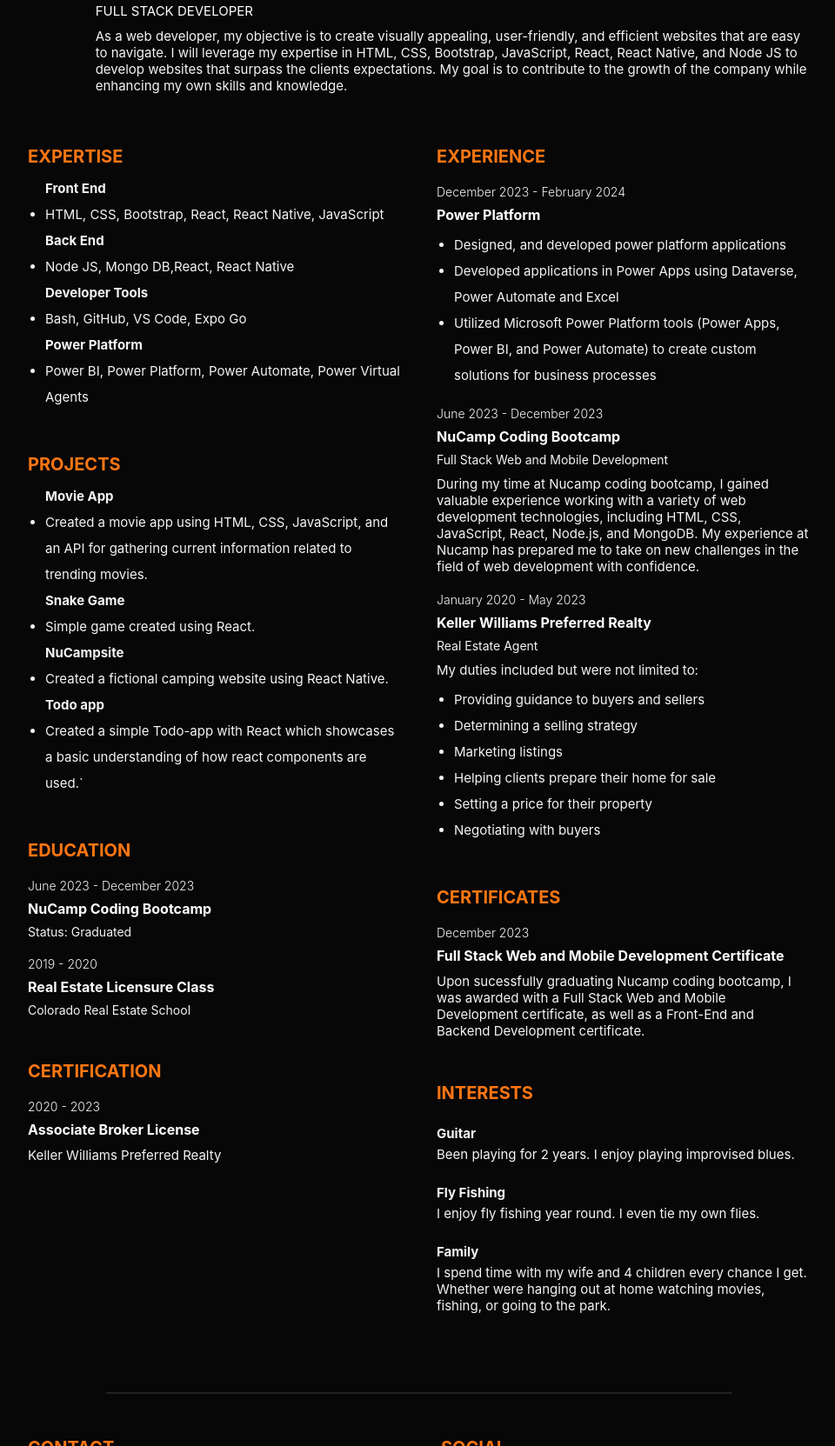
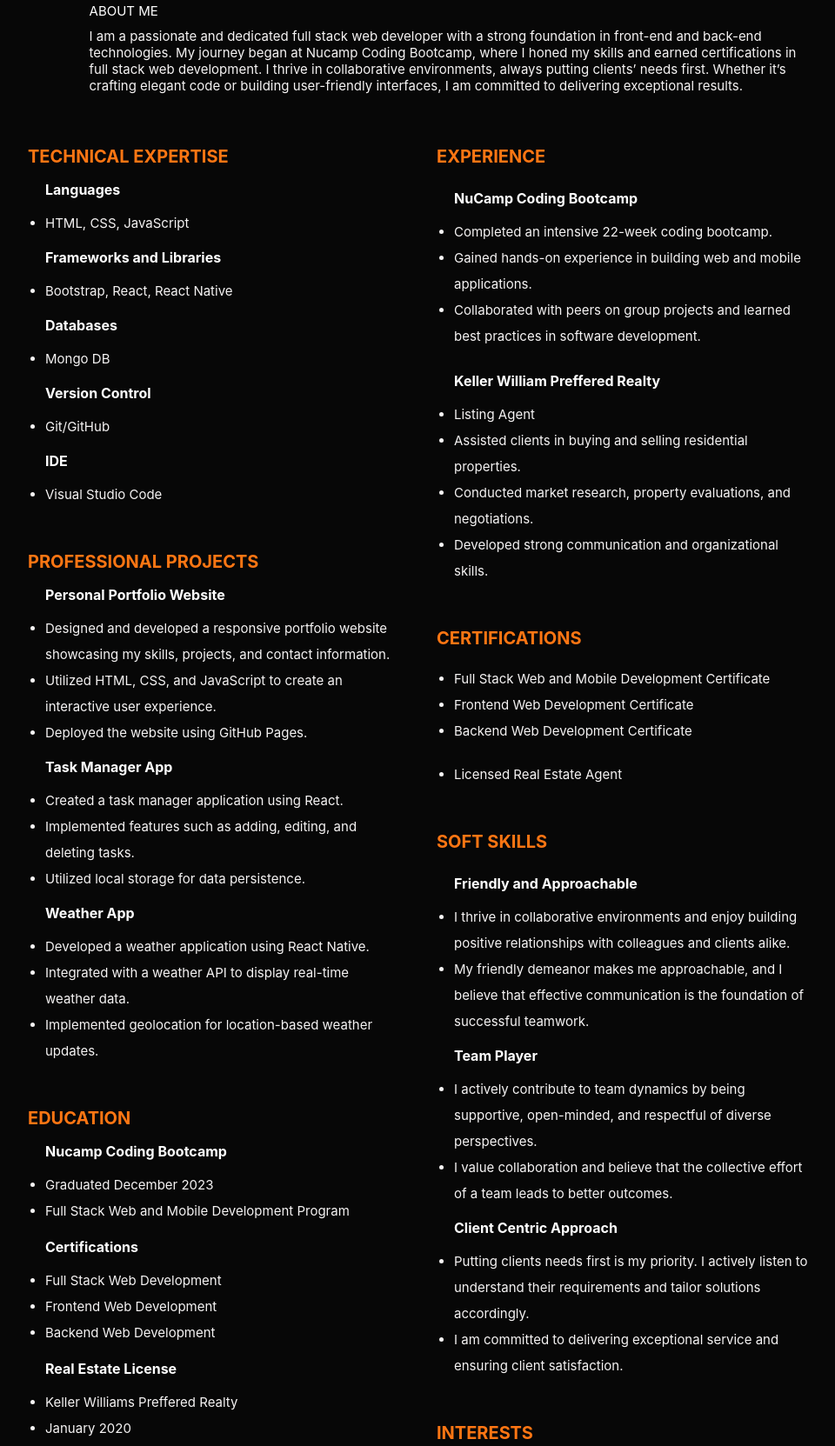
Before and after one commit to JasonGoodnight/resume, a plain HTML site: page index.html in a window 1280 px wide. Shown: the part 173-1836 px from the top of the page at 87% size, without its empty margins (158-1118 px from the left). Drawn offline with nearby package versions, Linux system fonts and the light colour scheme.

Commit message:
Complete Resume Update

```diff
--- a/index.html
+++ b/index.html
@@ -22,15 +22,9 @@
             <span class="profile_name_firstName">Jason</span>
             <span class="profile_name_lastName">Goodnight</span>
           </h1>
-          <p class="profile_title">Full Stack Developer</p>
+          <p class="profile_title">About Me</p>
           <p class="description profile_description">
-            As a web developer, my objective is to create visually appealing, user-friendly, and efficient
-             websites that
-            are easy to navigate.
-             I will leverage my expertise in HTML, CSS, Bootstrap, JavaScript, React, React Native,
-            and Node JS to develop websites that surpass the clients expectations.
-             My goal is to contribute to the
-            growth of the company while enhancing my own skills and knowledge.
+            I am a passionate and dedicated full stack web developer with a strong foundation in front-end and back-end technologies. My journey began at Nucamp Coding Bootcamp, where I honed my skills and earned certifications in full stack web development. I thrive in collaborative environments, always putting clients’ needs first. Whether it’s crafting elegant code or building user-friendly interfaces, I am committed to delivering exceptional results.
           </p>
           <!--<a class="downloadBtn" href="./cv.pdf" download="Resume.pdf">Download Resume</a>-->
         </div>
@@ -38,30 +32,36 @@
     </div>
     <div class="group-1">
       <div class="skills">
-        <h3 class="title">Expertise</h3>
+        <h3 class="title">Technical Expertise</h3>
         <ul class="skills_list description">
-          <h4>Front End</h4>
-          <li>HTML, CSS, Bootstrap, React, React Native, JavaScript</li>
-          <h4>Back End</h4>
-          <li>Node JS, Mongo DB,React, React Native</li>
-          <h4>Developer Tools</h4>
-          <li>Bash, GitHub, VS Code, Expo Go</li>
-          <h4>Power Platform</h4>
-          <li>Power BI, Power Platform, Power Automate, Power Virtual Agents</li>
+          <h4 class="item_title">Languages</h4>
+          <li>HTML, CSS, JavaScript</li>
+          <h4 class="item_title">Frameworks and Libraries</h4>
+          <li>Bootstrap, React, React Native</li>
+          <h4 class="item_title">Databases</h4>
+          <li>Mongo DB</li>
+          <h4 class="item_title">Version Control</h4>
+          <li>Git/GitHub</li>
+          <h4 class="item_title">IDE</h4>
+          <li>Visual Studio Code</li>
         </ul>
       </div>
       <div class="skills">
-        <h3 class="title">Projects</h3>
+        <h3 class="title">Professional Projects</h3>
         <ul class="skills_list description">
-          <h4>Movie App</h4>
-          <li>Created a movie app using HTML, CSS, JavaScript, and an API for gathering current information related to
-            trending movies.</li>
-          <h4>Snake Game</h4>
-          <li>Simple game created using React.</li>
-          <h4>NuCampsite</h4>
-          <li>Created a fictional camping website using React Native.</li>
-          <h4>Todo app</h4>
-          <li>Created a simple Todo-app with React which showcases a basic understanding of how react components are used.`</li>
+          <h4 class="item_title">Personal Portfolio Website</h4>
+          <li>Designed and developed a responsive portfolio website showcasing my skills, projects, and contact
+            information.</li>
+          <li>Utilized HTML, CSS, and JavaScript to create an interactive user experience.</li>
+          <li>Deployed the website using GitHub Pages.</li>
+          <h4 class="item_title">Task Manager App</h4>
+          <li>Created a task manager application using React.</li>
+          <li>Implemented features such as adding, editing, and deleting tasks.</li>
+          <li>Utilized local storage for data persistence.</li>
+          <h4 class="item_title">Weather App</h4>
+          <li>Developed a weather application using React Native.</li>
+          <li>Integrated with a weather API to display real-time weather data.</li>
+          <li>Implemented geolocation for location-based weather updates.</li>
         </ul>
       </div>
       <!--<div class="ref">
@@ -85,31 +85,37 @@
         </div>
       </div>-->
 
-      <div class="edu">
+      <div class="skills">
         <h3 class="title">Education</h3>
-        <div class="edu_item">
-          <p class="item_preTitle">June 2023 - December 2023</p>
-          <h4 class="item_title">NuCamp Coding Bootcamp</h4>
-          <p class="item_subtitle">
-            Status: Graduated
-          </p>
-        </div>
-        <div class="edu_item">
-          <p class="item_preTitle">2019 - 2020</p>
-          <h4 class="item_title">Real Estate Licensure Class</h4>
-          <p class="item_subtitle">
-            Colorado Real Estate School
-          </p>
-        </div>
+        <ul class="skills_list description">
+          <h4 class="item_title">Nucamp Coding Bootcamp</h4>
+          <li>Graduated December 2023</li>
+          <li>Full Stack Web and Mobile Development Program</li>
+        </ul>
+        <ul class="skills_list description">
+          <h4 class="item_title">Certifications</h4>
+          <li>Full Stack Web Development</li>
+          <li>Frontend Web Development</li>
+          <li>Backend Web Development</li>
+        </ul>
+        <ul class="skills_list description">
+          <h4 class="item_title">Real Estate License</h4>
+          <li>Keller Williams Preffered Realty</li>
+          <li>January 2020</li>
+        </ul>
+        <ul class="skills_list description">
+          <h4 class="item_title">GED</h4>
+          <li>Graduated 2010</li>
+        </ul>
       </div>
 
       <div class="certification">
-        <h3 class="title">certification</h3>
+        <h3 class="title"></h3>
         <div class="certification_item">
-          <p class="item_preTitle">2020 - 2023</p>
-          <h4 class="item_title">Associate Broker License</h4>
+          <p class="item_preTitle"></p>
+          <h4 class="item_title"></h4>
           <p class="description">
-            Keller Williams Preferred Realty
+
           </p>
         </div>
       </div>
@@ -118,68 +124,60 @@
       <div class="exp">
         <h3 class="title">Experience</h3>
         <div class="exp_item">
-          <p class="item_preTitle">December 2023 - February 2024</p>
-          <h4 class="item_title">Power Platform</h4>
-          <p class="item_subtitle"></p>
-          <p class=" description">
 
           <ul class="skills_list description">
-            <li>Designed, and developed power platform applications</li>
-            <li>Developed applications in Power Apps using Dataverse, Power Automate and
-              Excel</li>
-            <li>Utilized Microsoft Power Platform tools (Power Apps, Power BI, and
-              Power Automate) to create custom solutions for business processes</li>
+            <h4 class="item_title">NuCamp Coding Bootcamp</h4>
+            <li>Completed an intensive 22-week coding bootcamp.</li>
+            <li>Gained hands-on experience in building web and mobile applications.</li>
+            <li>Collaborated with peers on group projects and learned best practices in software development.</li>
           </ul>
-
-          </p>
         </div>
         <div class="exp_item">
-          <p class="item_preTitle">June 2023 - December 2023</p>
-          <h4 class="item_title">NuCamp Coding Bootcamp</h4>
-          <p class="item_subtitle">Full Stack Web and Mobile Development</p>
-          <p class="description">During my time at Nucamp coding bootcamp,
-             I gained valuable experience working with a
-            variety of web development technologies,
-             including HTML, CSS, JavaScript, React, Node.js, and MongoDB. My
-            experience at Nucamp has prepared me
-            to take on new challenges in the field of web development with confidence.
-          </p>
-        </div>
-        <div class="exp_item">
-          <p class="item_preTitle">January 2020 - May 2023</p>
-          <h4 class="item_title">Keller Williams Preferred Realty</h4>
-          <p class="item_subtitle">Real Estate Agent</p>
-          <p class=" description"> My duties included but were not limited to:
 
           <ul class="skills_list description">
-            <li>Providing guidance to buyers and sellers</li>
-            <li>Determining a selling strategy</li>
-            <li>Marketing listings</li>
-            <li>Helping clients prepare their home for sale</li>
-            <li>Setting a price for their property</li>
-            <li>Negotiating with buyers</li>
+            <h4 class="item_title">Keller William Preffered Realty</h4>
+            <li>Listing Agent</li>
+            <li>Assisted clients in buying and selling residential properties.</li>
+            <li>Conducted market research, property evaluations, and negotiations.</li>
+            <li>Developed strong communication and organizational skills.</li>
           </ul>
-
-          </p>
         </div>
       </div>
-      <div class="awards">
-        <h3 class="title">Certificates</h3>
-        <div class="awards_item">
-          <p class="item_preTitle"></p>
-          <h4 class="item_title"></h4>
-          <p class=" description">
+      <div class="group-2">
+        <div class="exp">
+          <h3 class="title">Certifications</h3>
+          <div class="exp_item">
+            <ul class="skills_list description">
+              <li>Full Stack Web and Mobile Development Certificate</li>
+              <li>Frontend Web Development Certificate</li>
+              <li>Backend Web Development Certificate</li>
+            </ul>
+          </div>
+          <div class="exp_item">
+            <ul class="skills_list description">
+              <li>Licensed Real Estate Agent</li>
+            </ul>
+          </div>
+        </div>
+      </div>
 
-          </p>
-        </div>
-        <div class="awards_item">
-          <p class="item_preTitle">December 2023</p>
-          <h4 class="item_title">Full Stack Web and Mobile Development Certificate</h4>
-          <p class="description">
-            Upon sucessfully graduating Nucamp coding bootcamp, I was awarded with a Full Stack
-            Web and Mobile Development certificate, as well as a Front-End and Backend Development
-            certificate.
-          </p>
+      <div class="group-2">
+        <div class="exp">
+          <h3 class="title">Soft Skills</h3>
+          <div class="exp_item">
+            <ul class="skills_list description">
+              <h4 class="item_title">Friendly and Approachable</h4>
+              <li>I thrive in collaborative environments and enjoy building positive relationships with colleagues and clients alike.</li>
+              <li>My friendly demeanor makes me approachable, and I believe that effective communication is the foundation of successful teamwork.</li>
+              <h4 class="item_title">Team Player</h4>
+              <li>I actively contribute to team dynamics by being supportive, open-minded, and respectful of diverse perspectives.</li>
+              <li>I value collaboration and believe that the collective effort of a team leads to better outcomes.</li>
+              <h4 class="item_title">Client Centric Approach</h4>
+              <li>Putting clients needs first is my priority. I actively listen to understand their requirements and tailor solutions accordingly.</li>
+              <li>I am committed to delivering exceptional service and ensuring client satisfaction.</li>
+            </ul>
+
+          </div>
         </div>
       </div>
 
@@ -188,22 +186,14 @@
         <div class="interest_items">
           <div class="interest_item">
             <i data-feather=""></i>
-            <h4>Guitar</h4>
-            <p>Been playing
-              for 2 years.
-              I enjoy playing
-              improvised blues.</p>
-          </div>
-          <div class="interest_item">
-            <i data-feather=""></i>
-            <h4>Fly Fishing</h4>
+            <h4 class="item_title">Fly Fishing</h4>
             <p>I enjoy fly fishing year
               round. I even tie my own flies.
             </p>
           </div>
           <div class="interest_item">
             <i data-feather=""></i>
-            <h4>Family</h4>
+            <h4 class="item_title">Family</h4>
             <p>I spend time with my wife
               and 4 children every chance
               I get. Whether were hanging
@@ -236,6 +226,7 @@
       <div class="social">
         <h3 class="title">Social</h3>
         <div class="social_items">
+          <h4 class="item_title">GitHub</h4>
           <a href="https://github.com/JasonGoodnight" target="_blank" class="social_item">
             <i data-feather="github"></i>
             <span>github.com/JasonGoodnight</span>
@@ -244,6 +235,7 @@
             <i data-feather="twitter"></i>
             <span></span>
           </a>
+          <h4 class="item_title">Linkedin</h4>
           <a href="https://www.linkedin.com/in/jason-goodnight-6728371a1?lipi=urn%3Ali%3Apage%3Ad_flagship3_profile_view_base_contact_details%3BdJFrE1Z0SfK3kVdK2qaMAg%3D%3D"
             target="_blank" class="social_item">
             <i data-feather="linkedin"></i>
```
